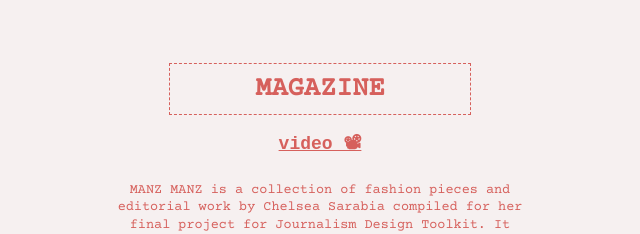
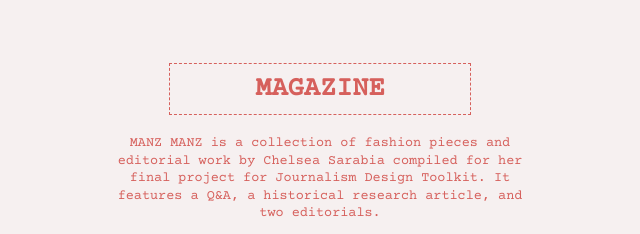
Before and after one commit to chelseasarabia/jdtoolkit-homepage, a plain HTML site: page magazine.html in a window 1280 px wide. Shown: the top 234 px of the page, without its empty margins (320-960 px from the left). Drawn offline with nearby package versions, Linux system fonts and the light colour scheme; a web font is replaced by a local one.

Commit message:
Update magazine.html

```diff
--- a/magazine.html
+++ b/magazine.html
@@ -3,7 +3,7 @@
 	<head>
 		<meta charset="utf-8" />
 		<meta name="viewport" content="width=device-width, initial-scale=1.0" />
-	<title>Chelsea's visuals</title>
+	<title>Chelsea's magazine</title>
 		<link rel="stylesheet" href="style.css" type="text/css" />
 			<link href="https://fonts.googleapis.com/css2?family=Courier+Prime:ital@0;1&family=Germania+One&family=Nixie+One&family=Roboto:ital,wght@0,300;0,400;1,300;1,400&display=swap" rel="stylesheet">
 			<meta name="introduction" content="no-reference">
@@ -12,7 +12,6 @@
 	<body>
 		<div class="box box-1"><h1>MAGAZINE</h1></div>
 
-		<h2>video 📽</h2>
 		<p class="desc">MANZ MANZ is a collection of fashion pieces and editorial work by Chelsea Sarabia compiled for her final project for Journalism Design Toolkit. It features a Q&A, a historical research article, and two editorials.</p><br> </br>
 
     <iframe style="border: 1px solid #777;" src="https://indd.adobe.com/embed/362dcc7e-5483-49bd-a0f9-019a60c6b9a0?startpage=1&allowFullscreen=true" width="525px" height="371px" frameborder="0" allowfullscreen=""></iframe>
```
